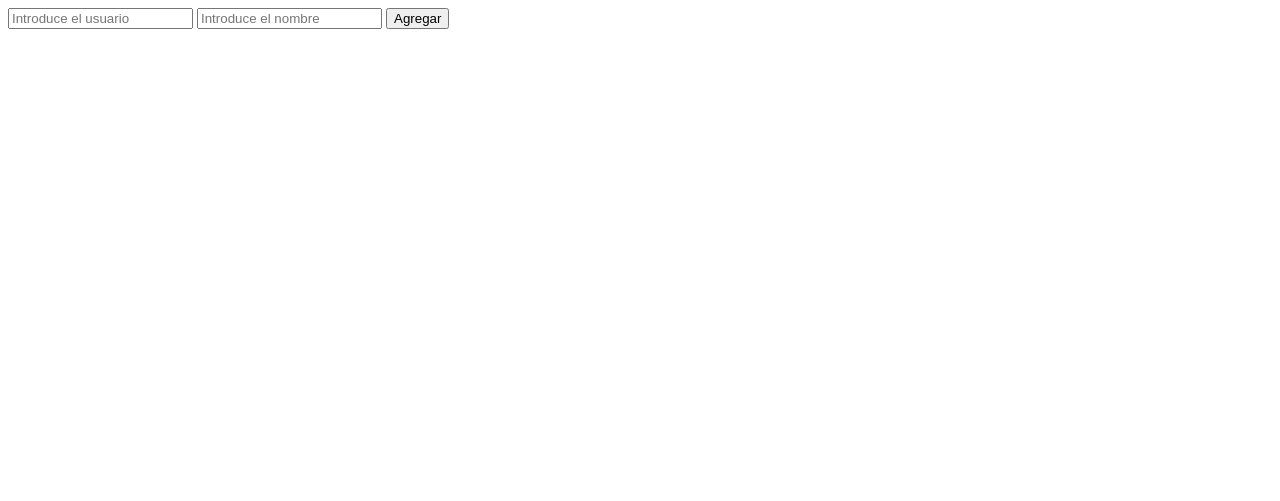
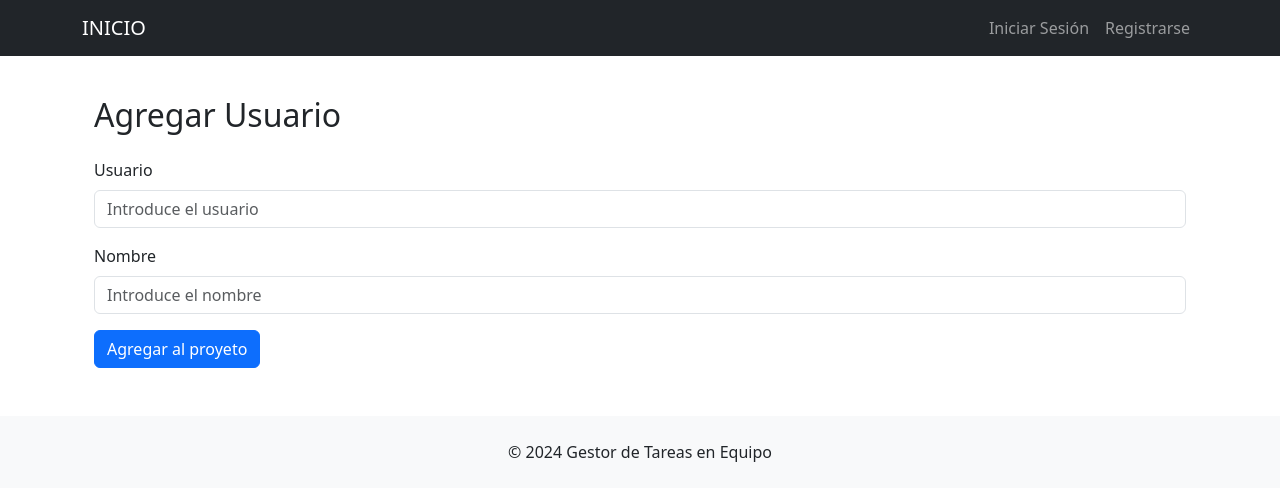
Before and after one commit to anibalCApaza/proyecto_web_3, a Django app: page /proyecto/agregar_usuario/1 in a window 1280 px wide. Shown: the top 501 px of the page. Run offline with Django 5.2, Linux system fonts and the light colour scheme; tables that the repository leaves empty hold one stand-in row (values such as "Sample post").

Commit message:
Mejora en vista de agregar usuario a proyecto

```diff
--- a/proyecto/templates/proyecto/agregar_usuario.html
+++ b/proyecto/templates/proyecto/agregar_usuario.html
@@ -1,31 +1,39 @@
-<!DOCTYPE html>
-<html lang="en">
 
-<head>
-    <meta charset="UTF-8">
-    <meta name="viewport" content="width=device-width, initial-scale=1.0">
-    <title>Document</title>
-</head>
+{% extends 'proyecto/base.html' %}
 
-<body>
-    <form action="{% url 'proyecto:agregar_usuario' proyecto.id %}" method="post">
+{% block content %}
+<br>
+<div class="container mt-5">
+    <h2 class="mb-4">Agregar Usuario</h2>
+
+    <form action="{% url 'proyecto:agregar_usuario' proyecto.id %}" method="post" class="needs-validation" novalidate>
         {% csrf_token %}
-        <input type="text" name="username" placeholder="Introduce el usuario">
-        <input type="text" name="nombre" placeholder="Introduce el nombre">
-        <input type="submit" value="Agregar">
+        <div class="mb-3">
+            <label for="username" class="form-label">Usuario</label>
+            <input type="text" class="form-control" id="username" name="username" placeholder="Introduce el usuario" required>
+        </div>
+        <div class="mb-3">
+            <label for="nombre" class="form-label">Nombre</label>
+            <input type="text" class="form-control" id="nombre" name="nombre" placeholder="Introduce el nombre" required>
+        </div>
+        <button type="submit" class="btn btn-primary">Agregar al proyeto</button>
     </form>
+
     {% if error %}
-        <div style="color:red;">{{ error }}</div>
+        <div class="alert alert-danger mt-3">{{ error }}</div>
     {% endif %}
+
     {% if usuarios %}
-    {% for usuario in usuarios %}
-    <p>
-        Usuario: {{usuario.username}}
-        Nombre: {{usuario.first_name}}
-        Apellidos: {{usuario.last_name}}
-    </p>
-    {% endfor %}
-    {% endif%}
-</body>
-
-</html>
+        <h4 class="mt-5">Usuarios No Agregados al proyecto</h4>
+        <ul class="list-group mt-3">
+            {% for usuario in usuarios %}
+                <li class="list-group-item">
+                    <strong>Usuario:</strong> {{ usuario.username }}<br>
+                    <strong>Nombre:</strong> {{ usuario.first_name }}<br>
+                    <strong>Apellidos:</strong> {{ usuario.last_name }}
+                </li>
+            {% endfor %}
+        </ul>
+    {% endif %}
+</div>
+{% endblock %}
```
